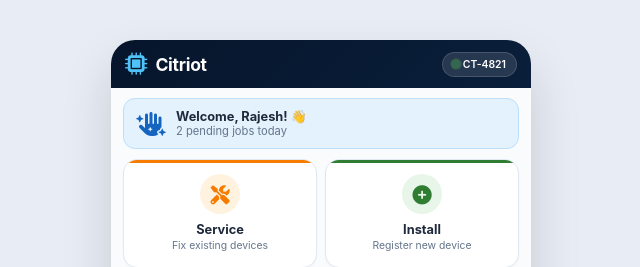
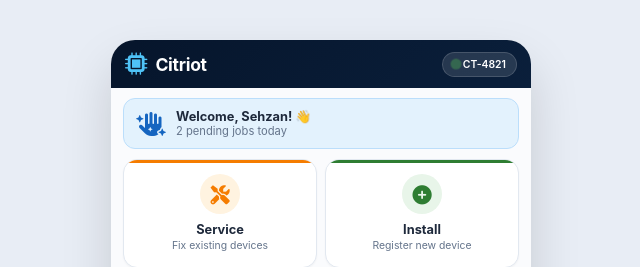
Before and after one commit to angad-kumar/Service-App, a plain HTML site: page index.html in a window 1280 px wide. Shown: the top 267 px of the page, 319-959 px from the left. Drawn offline with Linux system fonts and the light colour scheme.

Commit message:
Update index.html

```diff
--- a/index.html
+++ b/index.html
@@ -842,7 +842,7 @@
                 selectedIssue: null,
                 selectedResolution: null,
                 currentPhotos: [],
-                technician: { id: 'CT-4821', name: 'Rajesh Kumar', role: 'Senior Technician' },
+                technician: { id: 'CT-4821', name: 'Sehzan Ahmed', role: 'Technician' },
                 stats: { totalJobs: 147, completedToday: 3, pendingJobs: 2, activeAlerts: 1, photosUploaded: 89 }
             };
 
```
